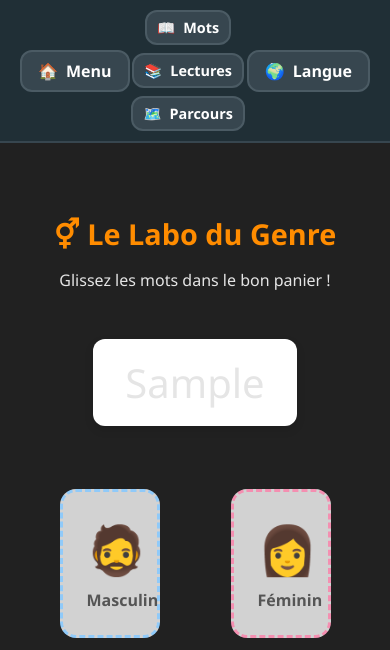
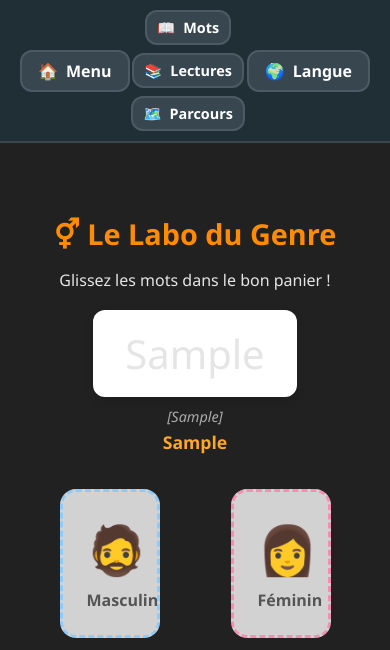
Before and after one commit to grosjak/learn-russian, a Django app: page /grammar/gender/ in a window 390 px wide. Shown: the top 650 px of the page. Run offline with Django 5.2, Linux system fonts and the light colour scheme; a user stored in the database is signed in; tables that the repository leaves empty hold one stand-in row (values such as "Sample post").

Commit message:
Fix: Remove Story duplication, add Trans/Phonetic to Grammar Lab

```diff
--- a/core/templates/core/grammar/gender_lab.html
+++ b/core/templates/core/grammar/gender_lab.html
@@ -9,7 +9,13 @@
 
     <!-- The Word to Sort -->
     <div class="word-stage">
-        <div id="current-word" class="draggable-word" draggable="true">Chargement...</div>
+        <div class="word-card-wrapper">
+            <div id="current-word" class="draggable-word" draggable="true">Chargement...</div>
+            <div class="word-info">
+                <div id="word-phonetic" class="phonetic"></div>
+                <div id="word-translation" class="translation"></div>
+            </div>
+        </div>
     </div>
 
     <!-- Buckets -->
@@ -59,6 +65,31 @@
         touch-action: none;
         /* Important for custom touch handling */
         transition: transform 0.1s;
+    }
+
+    .word-card-wrapper {
+        display: flex;
+        flex-direction: column;
+        align-items: center;
+        gap: 10px;
+    }
+
+    .word-info {
+        color: #888;
+        font-size: 1.1rem;
+    }
+
+    .phonetic {
+        font-style: italic;
+        color: #aaa;
+        font-size: 0.9rem;
+        margin-bottom: 4px;
+    }
+
+    .translation {
+        font-weight: bold;
+        color: #ffa726;
+        /* Orange accent */
     }
 
     .draggable-word:active {
@@ -138,6 +169,8 @@
         let currentWordObj = null;
         let score = 0;
         const wordEl = document.getElementById('current-word');
+        const phoneticEl = document.getElementById('word-phonetic');
+        const transEl = document.getElementById('word-translation');
         const feedbackEl = document.getElementById('feedback');
         const scoreEl = document.getElementById('score-val');
 
@@ -146,12 +179,16 @@
             wordEl.style.display = 'none'; // Hide briefly
             wordEl.classList.remove('dragging');
             feedbackEl.classList.add('hidden');
+            phoneticEl.textContent = '';
+            transEl.textContent = '';
 
             fetch('/api/grammar/gender_data/')
                 .then(r => r.json())
                 .then(data => {
                     currentWordObj = data;
                     wordEl.textContent = data.word;
+                    phoneticEl.textContent = `[${data.phonetic}]`;
+                    transEl.textContent = data.translation;
                     wordEl.style.display = 'block';
                 })
                 .catch(err => {
--- a/core/views.py
+++ b/core/views.py
@@ -488,6 +488,8 @@ def get_grammar_gender_data(request):
 
     return JsonResponse({
         'word': word.russian,
+        'translation': word.french,
+        'phonetic': word.transliteration,
         'gender': gender,
         'explanation': explanation
     })
```
Also changed, not shown: core/templates/core/stories/detail.html (+0 -11 lines).
